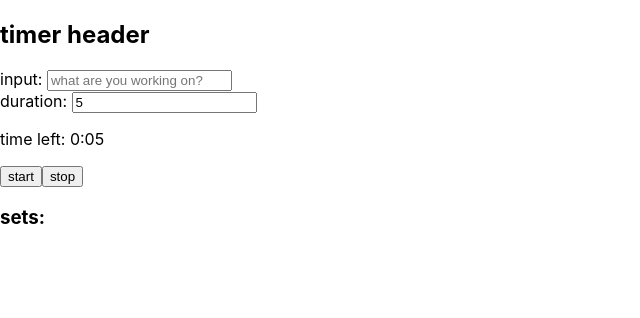
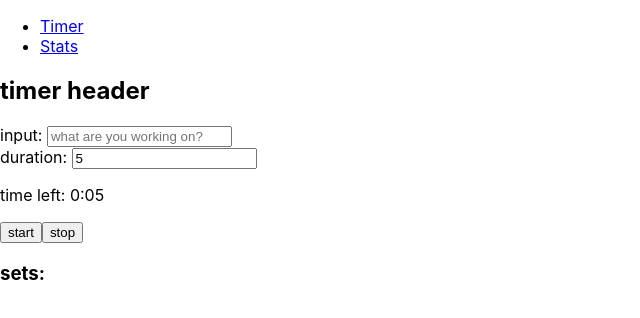
Before and after one commit to shananigans02/haikyuu-timer-tracker-v3, a React (Create React App) app: page / in a window 1280 px wide. Shown: the top 318 px of the page, without its empty margins (0-640 px from the left). Built offline with nearby package versions, Linux system fonts and the light colour scheme.

Commit message:
added barebones stats, navbar component pages. connected them with react router dom imports. strict mode is still removed

```diff
--- a/package.json
+++ b/package.json
@@ -7,6 +7,7 @@
     "@testing-library/user-event": "^13.5.0",
     "react": "^18.3.1",
     "react-dom": "^18.3.1",
+    "react-router-dom": "^6.26.2",
     "react-scripts": "5.0.1",
     "web-vitals": "^2.1.4"
   },
--- a/src/App.js
+++ b/src/App.js
@@ -1,11 +1,22 @@
-import React from 'react';
+import React, { useState }from 'react';
+import { HashRouter as Router, Route, Routes } from 'react-router-dom';
 import TimerComponent from './TimerComponent';
+import NavbarComponent from './NavbarComponent';
+import StatsComponent from './StatsComponent';
 
 function App() {
+  const [sets, setSets] = useState([]);
+
   return (
-    <div className="App">
-      <TimerComponent />
-    </div>
+    <Router>
+      <div className="App">
+        <NavbarComponent />
+        <Routes>
+          <Route path="/" element={<TimerComponent sets={sets} setSets={setSets} />} />
+          <Route path="/stats" element={<StatsComponent sets={sets} />} />
+        </Routes>
+      </div>
+    </Router>
   );
 }
 
--- /dev/null
+++ b/src/NavbarComponent.js
@@ -0,0 +1,15 @@
+import React from "react";
+import { Link } from "react-router-dom";
+
+const NavbarComponent = () => {
+    return (
+        <nav>
+            <ul>
+                <li><Link to="/">Timer</Link></li>
+                <li><Link to="/stats">Stats</Link></li>
+            </ul>
+        </nav>
+    );
+}
+
+export default NavbarComponent;
--- /dev/null
+++ b/src/StatsComponent.js
@@ -0,0 +1,13 @@
+import React from "react";
+
+const StatsComponent = ( {sets} ) => {
+    return (
+        <div>
+            <h2>today's stats</h2>
+            <p>total sets: {sets.length}</p>
+        </div>
+    )
+
+}
+
+export default StatsComponent;
--- a/src/TimerComponent.js
+++ b/src/TimerComponent.js
@@ -1,9 +1,8 @@
 // update duration, timeLeft hardcoded values. in defn, stopTimer
-
 import React, { useState, useEffect, useCallback, useRef }  from "react";
 import haikyuuMelody from './assets/haikyuu_soft_melody.mp3';
 
-const TimerComponent = () => {
+const TimerComponent = ( { sets, setSets }) => {
     // duration in mins later but secs for now
     const [duration, setDuration] = useState(5);
     // timeLeft tracked in seconds. useState(duration * 60)
@@ -18,7 +17,6 @@ const TimerComponent = () => {
     const [segmentStart, setSegmentStart] = useState(null);
     const [totalElapsedTime, setTotalElapsedTime] = useState(0);
     // array of objects, where each object is a completed timer session
-    const [sets, setSets] = useState([]);
     const [isRecordable, setIsRecordable] = useState(false);
 
     const audioRef = useRef(null);
@@ -68,6 +66,13 @@ const TimerComponent = () => {
             setTimeLeft(newDuration);
         }
     }
+
+    const handleRemoveSet = (index) => {
+        const confirmRemove = window.confirm("remove this session?")
+        if (confirmRemove) {
+            setSets(prevSets => prevSets.filter((_, i) => i !== index));
+        }
+    };
 
     const toggleTimer = () => {
         if (!isRunning && freshSet) {
@@ -164,7 +169,7 @@ const TimerComponent = () => {
     // dependencies - variables / state values that come from / are defined outside the fn but are used within the fn
     // point is to update function whenever these external values change
     // since finalElapsedTime and endTimeDate are both local variables calculated within this fn, they dont need to be listed as dependency array
-    }, [isRecordable, segmentStart, startTime, totalElapsedTime, inputValue, stopTimer]);
+    }, [isRecordable, segmentStart, startTime, totalElapsedTime, inputValue, setSets, stopTimer]);
 
     useEffect(() => {
         // console.log("effect running, isRunning:", isRunning);
@@ -263,6 +268,11 @@ const TimerComponent = () => {
                 <ul>
                     {sets.map((set, index) => (
                         <li key={index}>
+                            <input
+                                type="checkbox"
+                                checked={true}
+                                onChange={() => handleRemoveSet(index)}
+                            />
                             {formatTime(set.start)} -  {formatTime(set.end)} ({formatElapsedTime(set.elapsed)})
                             {set.task && `: ${set.task}`}
                         </li>
```
Also changed, not shown: 1 other file (tests, documents, lock files or other folders).
